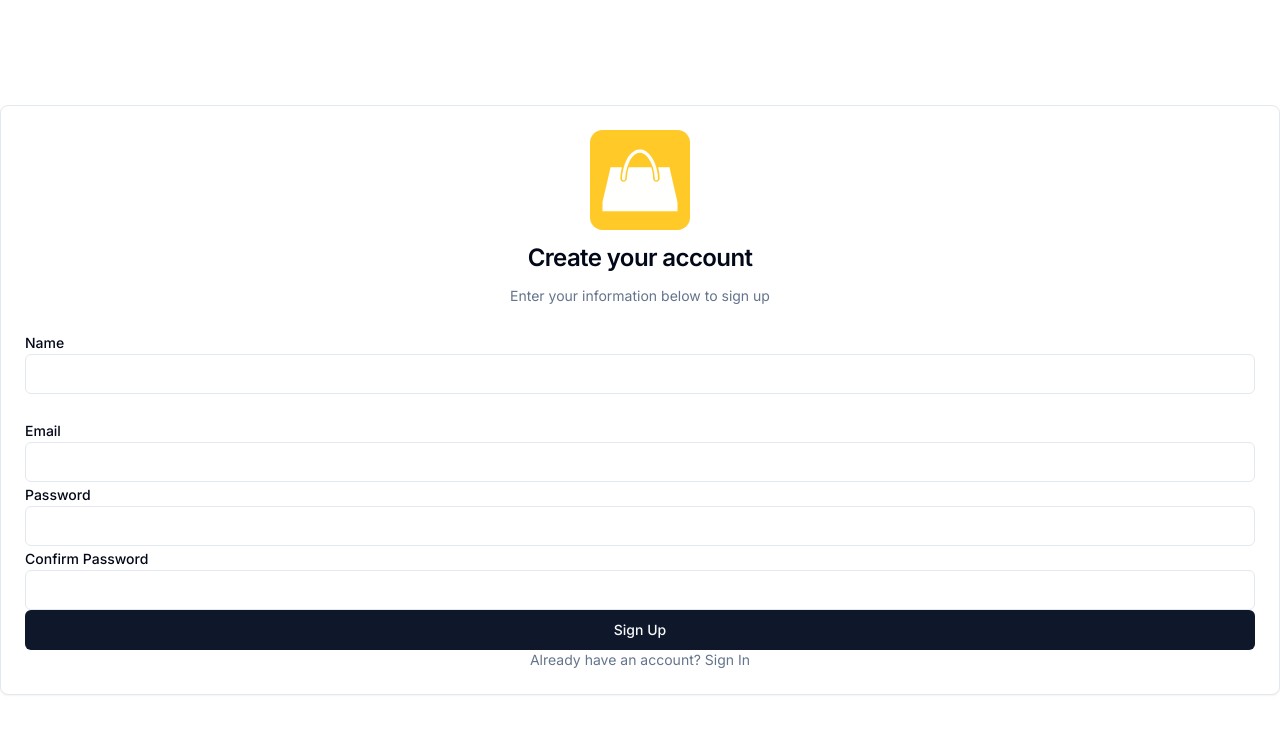
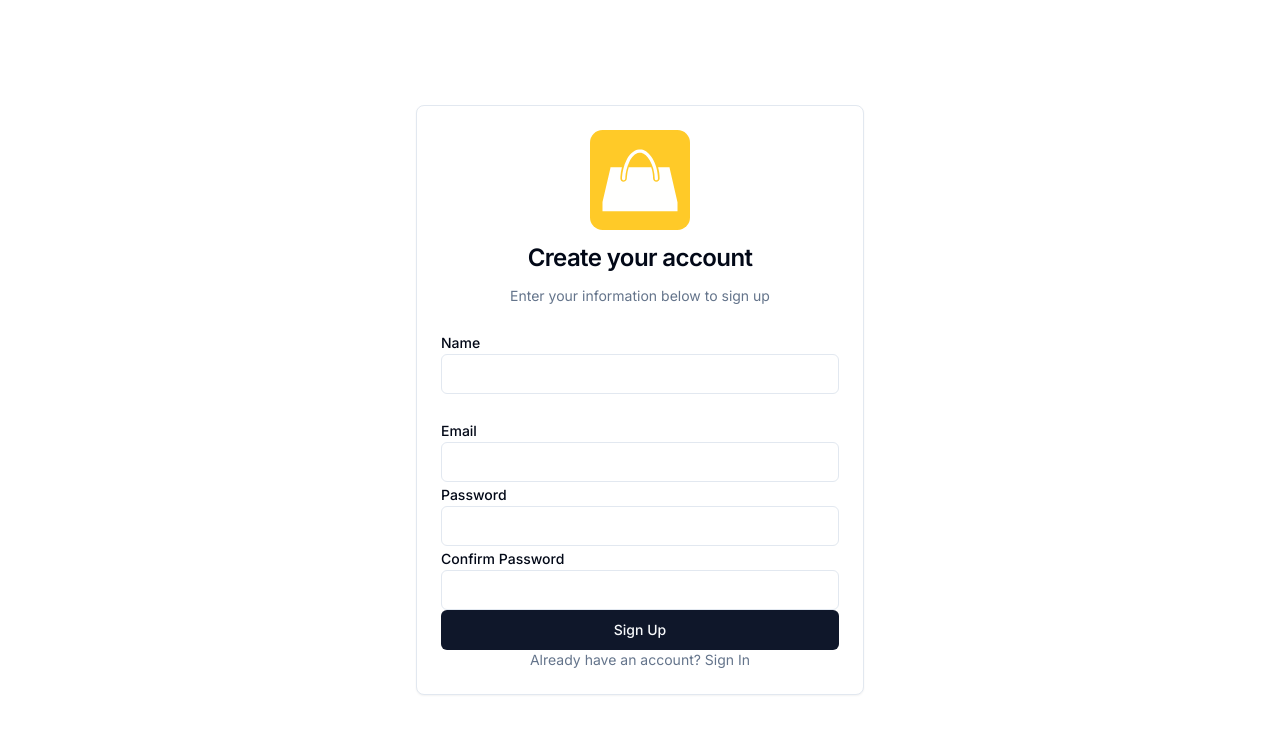
Before and after one commit to imRanDan/ecommerce-thestore, a Next.js app: page /sign-up in a window 1280 px wide. Shown: the top 734 px of the page. Built offline with nearby package versions, Linux system fonts and the light colour scheme; no server answers.

Commit message:
fix signup/signin form width for md screens

```diff
--- a/app/(auth)/sign-in/page.tsx
+++ b/app/(auth)/sign-in/page.tsx
@@ -30,7 +30,7 @@
   }
 
   return (
-    <div className="w-full max-w-d mx-auto">
+    <div className="w-full max-w-md mx-auto">
       <Card>
         <CardHeader className="space-y-4">
           <Link href="/" className="flex-center">
--- a/app/(auth)/sign-up/page.tsx
+++ b/app/(auth)/sign-up/page.tsx
@@ -30,7 +30,7 @@
   }
 
   return (
-    <div className="w-full max-w-d mx-auto">
+    <div className="w-full max-w-md mx-auto">
       <Card>
         <CardHeader className="space-y-4">
           <Link href="/" className="flex-center">
```
